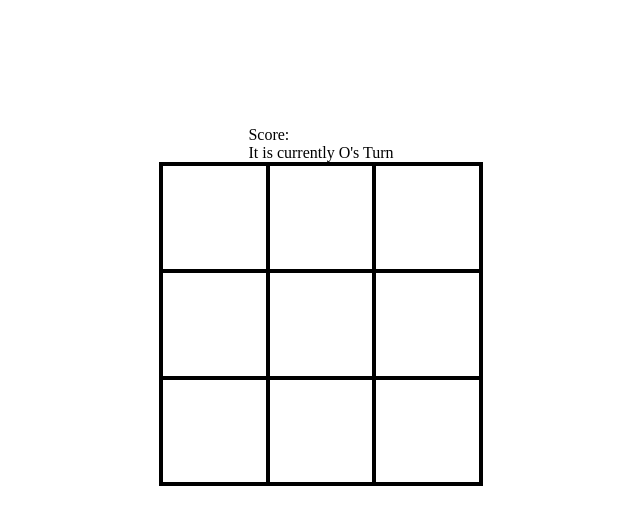
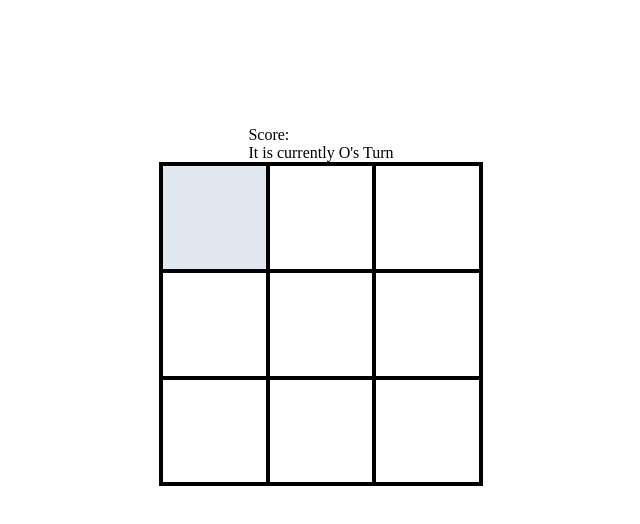
Before and after one commit to Koulie123/TicTacToe, a plain HTML site: page index.html in a window 1280 px wide. In both pictures the pointer is over the element 533 px from the left and 217 px from the top of the page. Shown: the whole page, without its empty margins (319-959 px from the left). Drawn offline with Linux system fonts and the light colour scheme.

Commit message:
added hover to the grid

```diff
--- a/styles/style.css
+++ b/styles/style.css
@@ -23,3 +23,6 @@
     align-items: center;
     justify-content: center;
 }
+.board-space:hover {
+    background-color: #e2e8f0;
+}
```
